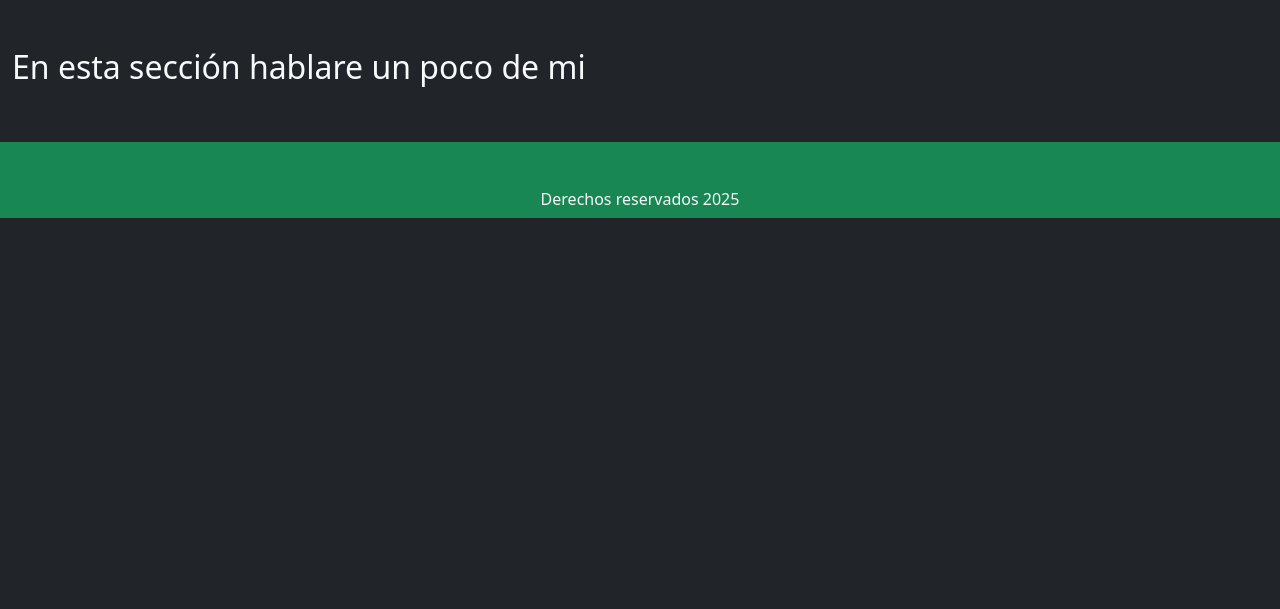
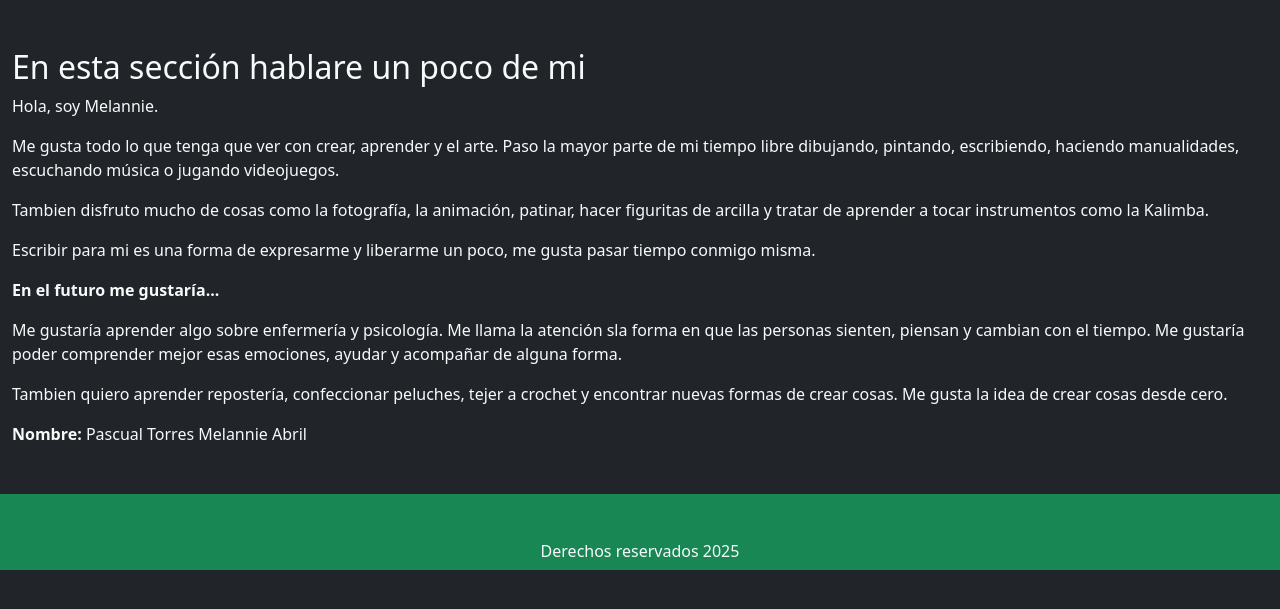
Before and after one commit to MelannieAbrilPascualTorres/03-10-2025, a Flask app: page /acerca in a window 1280 px wide. Shown: the part 128-737 px from the top of the page. Run offline with Flask 3, Linux system fonts and the light colour scheme.

Commit message:
plantillas

```diff
--- a/plantillas/templates/acerca.html
+++ b/plantillas/templates/acerca.html
@@ -5,12 +5,22 @@
 {% block contenido %}
 
 <section class="pt-5">
-    <div class="row">
-        <div class="col-12">
-            <h2>En esta sección hablare un poco de mi</h2>
 
-        </div>
-    </div>
+    <h2>En esta sección hablare un poco de mi</h2>
+    <p>Hola, soy Melannie.</p>
+    <p>Me gusta todo lo que tenga que ver con crear, aprender y el arte. Paso la mayor parte de mi tiempo libre
+        dibujando, pintando, escribiendo, haciendo manualidades, escuchando música o jugando videojuegos.</p>
+    <p>Tambien disfruto mucho de cosas como la fotografía, la animación, patinar, hacer figuritas de arcilla y
+        tratar de aprender a tocar instrumentos como la Kalimba.</p>
+    <p>Escribir para mi es una forma de expresarme y liberarme un poco, me gusta pasar tiempo conmigo misma.</p>
+    <p><strong>En el futuro me gustaría...</strong></p>
+    <p>Me gustaría aprender algo sobre enfermería y psicología. Me llama la atención sla forma en que las personas
+        sienten, piensan y cambian con el tiempo. Me gustaría poder comprender mejor esas emociones, ayudar y acompañar
+        de alguna forma.</p>
+    <p>Tambien quiero aprender repostería, confeccionar peluches, tejer a crochet y encontrar nuevas formas de crear
+        cosas. Me gusta la idea de crear cosas desde cero.</p>
+    <p><strong>Nombre: </strong>Pascual Torres Melannie Abril</p>
+
 </section>
 
 {% endblock %}
```
